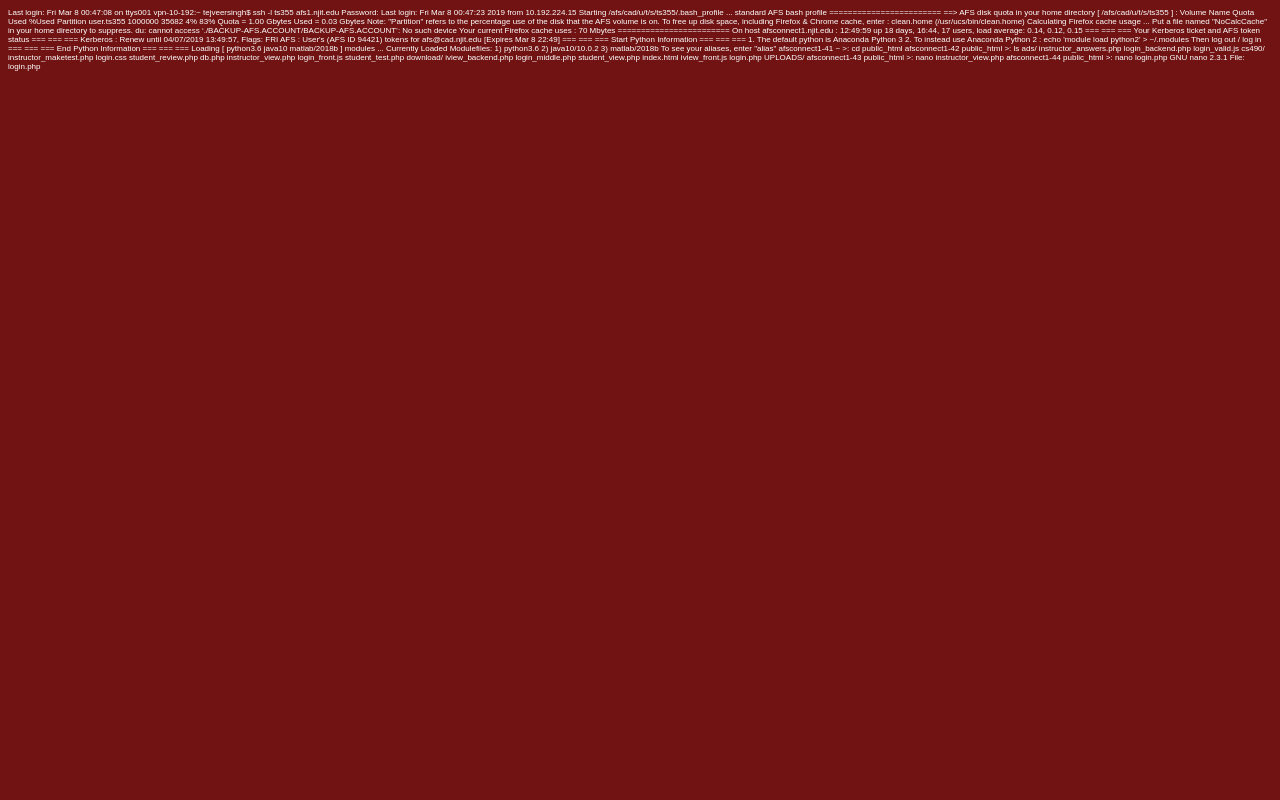
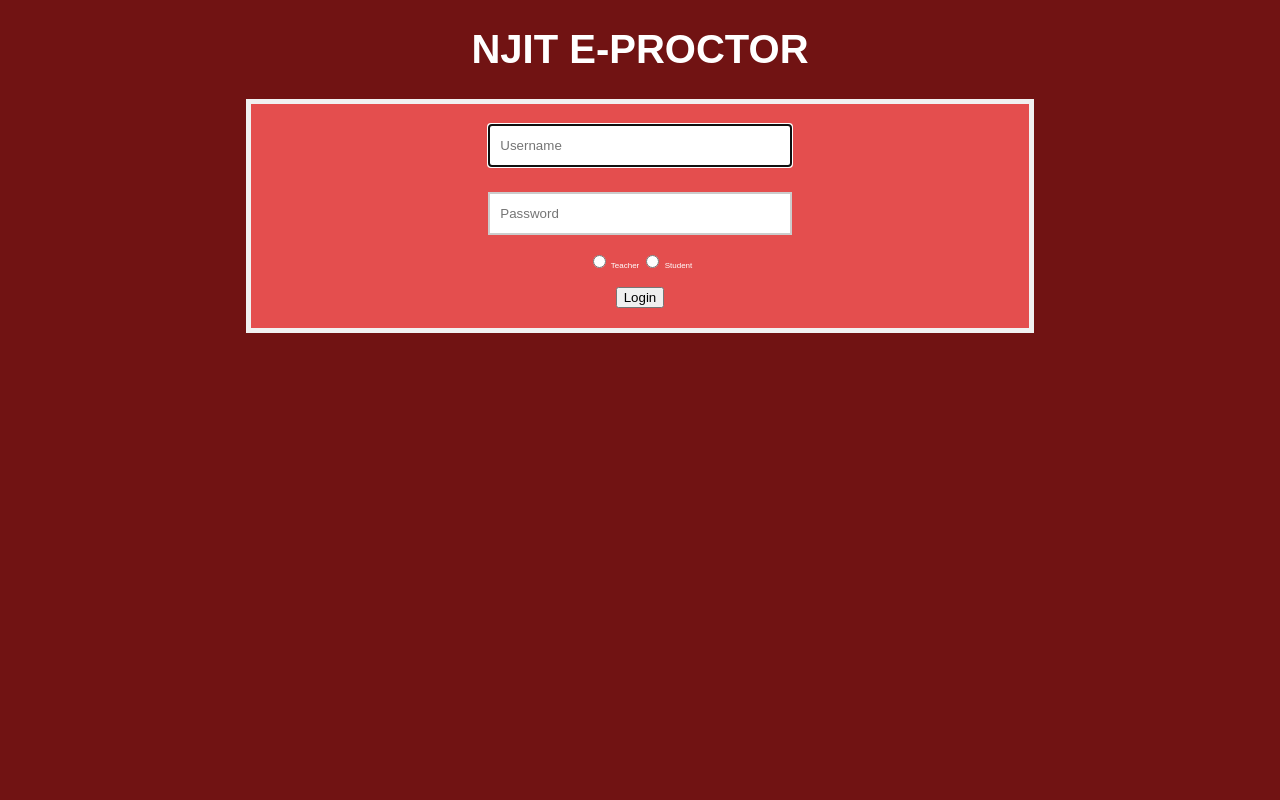
Before and after one commit to tejveersingh1997/s, a PHP site: page /login.php in a window 1280 px wide. Run offline with PHP 8.4, Linux system fonts and the light colour scheme.

Commit message:
Update login.php

```diff
--- a/login.php
+++ b/login.php
@@ -1,70 +1,3 @@
-Last login: Fri Mar  8 00:47:08 on ttys001
-vpn-10-192:~ tejveersingh$ ssh -l ts355 afs1.njit.edu
-Password:
-Last login: Fri Mar  8 00:47:23 2019 from 10.192.224.15
-Starting /afs/cad/u/t/s/ts355/.bash_profile ... standard AFS bash profile
-
-========================
-==> AFS disk quota in your home directory [ /afs/cad/u/t/s/ts355 ] :
-Volume Name                    Quota       Used %Used   Partition
-user.ts355                   1000000      35682    4%         83%
-
-		Quota = 1.00   Gbytes
-
-		Used  = 0.03   Gbytes
-
-		  Note: "Partition" refers to the percentage use of the disk
-			 that the AFS volume is on.
-
-
-	To free up disk space, including Firefox & Chrome cache, enter :
-
-			clean.home
-			(/usr/ucs/bin/clean.home)
-
-Calculating Firefox cache usage ...
-Put a file named "NoCalcCache" in your home directory to suppress.
-du: cannot access ‘./BACKUP-AFS.ACCOUNT/BACKUP-AFS.ACCOUNT’: No such device
- Your current Firefox cache uses : 70 Mbytes
-
-========================
-
-On host afsconnect1.njit.edu :
-	 12:49:59 up 18 days, 16:44, 17 users,  load average: 0.14, 0.12, 0.15
-
-=== === === Your Kerberos ticket and AFS token status === === ===
-Kerberos :  Renew until 04/07/2019 13:49:57, Flags: FRI
-AFS      :  User's (AFS ID 94421) tokens for afs@cad.njit.edu [Expires Mar  8 22:49]
-
-
-=== === === Start Python Information === === ===
-1. The default python is Anaconda Python 3
-
-2. To instead use Anaconda Python 2 :
-
-	echo 'module load python2' > ~/.modules
-
-	Then log out / log in
-=== === === End Python Information === === ===
-
-Loading [ python3.6 java10 matlab/2018b ] modules ...
-Currently Loaded Modulefiles:
-  1) python3.6       2) java10/10.0.2   3) matlab/2018b
-
-
-To see your aliases, enter "alias"
-
-afsconnect1-41 ~ >: cd public_html
-afsconnect1-42 public_html >: ls
-ads/        instructor_answers.php   login_backend.php  login_valid.js
-cs490/      instructor_maketest.php  login.css          student_review.php
-db.php      instructor_view.php      login_front.js     student_test.php
-download/   iview_backend.php        login_middle.php   student_view.php
-index.html  iview_front.js           login.php          UPLOADS/
-afsconnect1-43 public_html >: nano instructor_view.php
-afsconnect1-44 public_html >: nano login.php
-
-  GNU nano 2.3.1                                                File: login.php
 
 <!DOCTYPE html>
 <html>
@@ -117,6 +50,68 @@ button {
   padding: 20px 30px;
   margin: 8px 0;
   border: none;
+  cursor: pointer;
+  width: 60%;
+}
 
-^G Get Help                   ^O WriteOut                   ^R Read File                  ^Y Prev Page                  ^K Cut Text                   ^C Cur Pos
-^X Exit                       ^J Justify                    ^W Where Is                   ^V Next Page                  ^U UnCut Text                 ^T To Spell
+button:hover {
+  opacity: 0.8;
+}
+
+</style>
+</head>
+
+
+
+<!–– HTML Menu here ––>
+
+
+
+<!–– HTML Login form here ––>
+<center>
+<h1 class="h1"> NJIT E-PROCTOR </h1>
+
+<body>
+
+<form action="/action_page.php">
+
+        <div class="container">
+
+        <tr class="prop">
+                <td class="name"><label for="login:username"></label></td>
+                <td class="value"><input id="login:username" type="text" name="login:username" class="form-login" size="30" placeholder="Username" required autofocus></td>
+        </tr>
+	<br></br>
+        <tr class="prop">
+                <td class="name"><label for="login:password"></label></td>
+                <td class="value"><input id="login:password" type="password" name="login:password" class="form-login" size="30" placeholder="Password"></td>
+        </tr>
+	<br></br>
+        <tr class="prop">
+                <td class="value"><input id="login:user" type="radio" name="login:user" class="form-login" value="teacher"> Teacher</td>
+                <td class="value"><input id="login:user1" type="radio" name="login:user" class="form-login" value="student"> Student</td>
+        </tr>
+	<br></br>
+
+        <!-- -->
+        <div class="button" style="margin: 1em 1em">
+                <input class="form-control" type="button" onclick="ajaxLoginFunction();" value="Login">
+        </div>
+
+</form>
+
+</body>
+
+
+</center>
+
+<!–– Sends MID_PATH variable to login_front.js ––>
+
+<script type="text/javascript">
+        var MID_PATH="https://web.njit.edu/~vpp29/";
+</script>
+
+<div id="ajaxDiv"></div>
+<div id="ajaxDiv2" style="display: none;"></div>
+
+</html>
```
